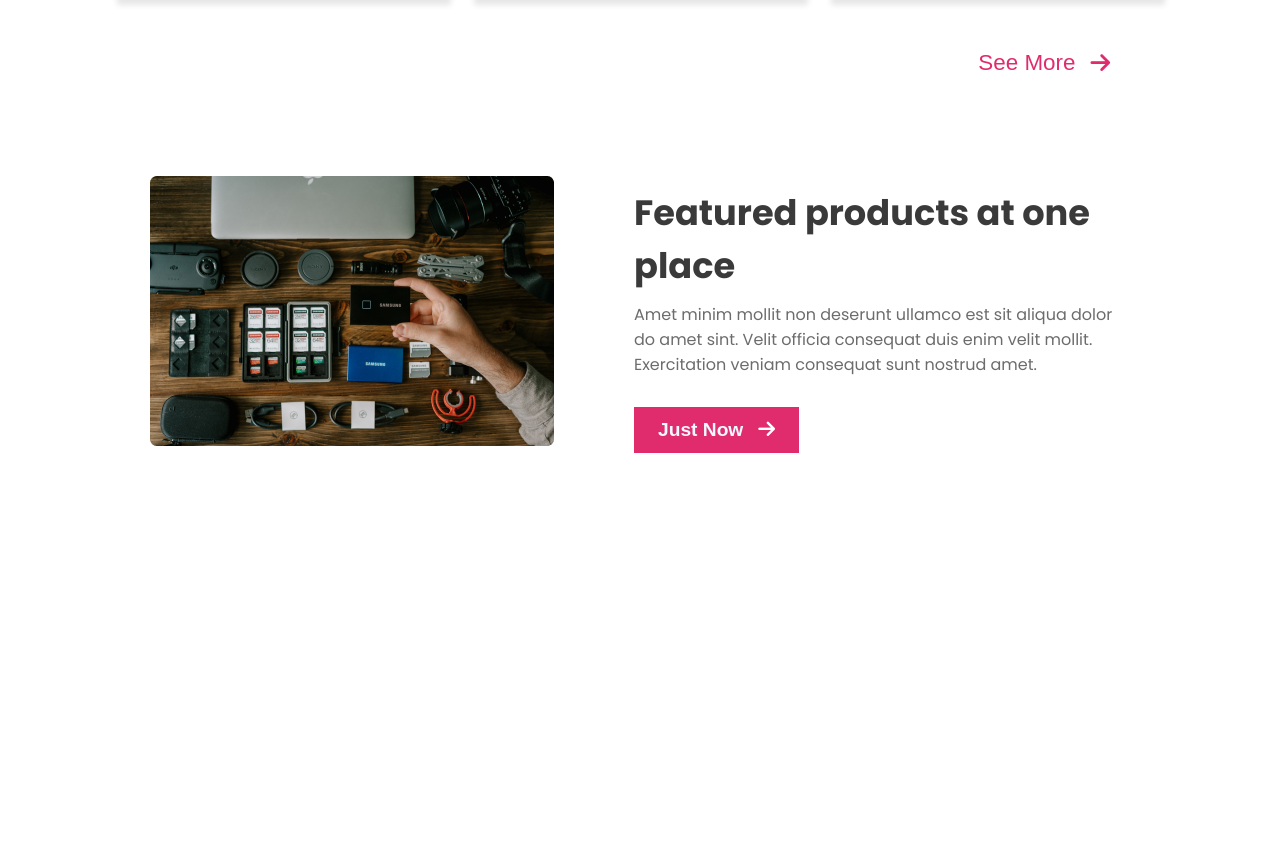
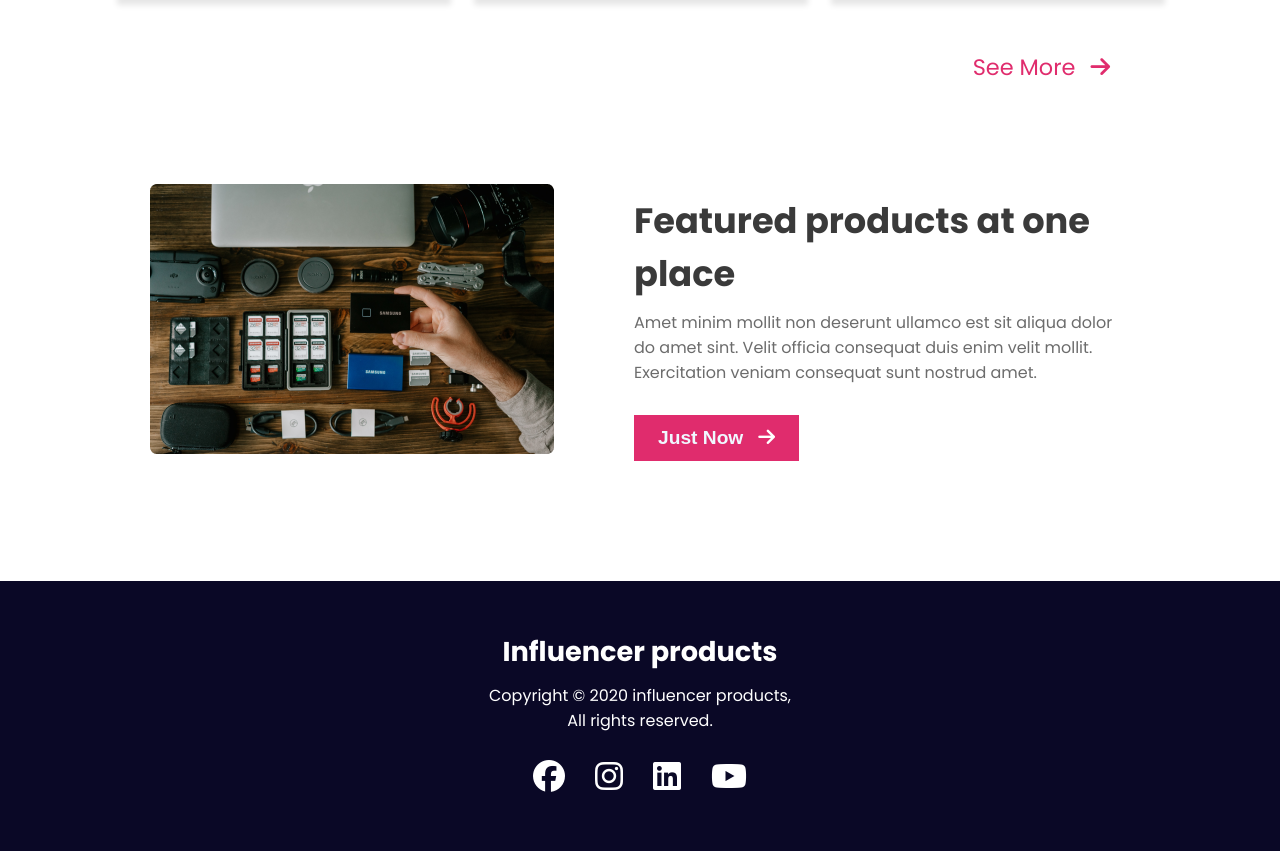
Before and after one commit to salmanbashar1009/gadget-and-gear-website, a plain HTML site: page index.html in a window 1280 px wide. Shown: the part 2459-3310 px from the top of the page. Before the commit the page ends 2972 px from the top, so only its background shows below. Drawn offline with Linux system fonts and the light colour scheme.

Commit message:
footer section added

```diff
--- a/index.html
+++ b/index.html
@@ -28,7 +28,8 @@
         <div class="banner-container">
             <div class="banner-content">
                 <h2 class="banner-title">Start your Journey as<br>Influencer</h2>
-                <p class="banner-description body-text-grey-color">Lorem ipsum dolor sit amet, consectetur adipiscing elit.<br>Sem vestibulum sed scelerisque eros. Lectus faucibus.</p>
+                <p class="banner-description body-text-grey-color">Lorem ipsum dolor sit amet, consectetur adipiscing
+                    elit.<br>Sem vestibulum sed scelerisque eros. Lectus faucibus.</p>
                 <button class="primary-btn">Pre-book Now!</button>
             </div>
             <div class="banner-img">
@@ -147,7 +148,8 @@
                 </div>
             </div>
             <div class="text-btn-container">
-                <button class="text-btn">See More  <i class="fa-solid fa-arrow-right", style="color: #E02C6D;"></i></button>
+                <a class="text-btn" href="">See More <i class="fa-solid fa-arrow-right" ,
+                        style="color: #E02C6D;"></i></a>
             </div>
         </section>
         <section class="feature-section">
@@ -157,8 +159,11 @@
                 </div>
                 <div class="feature-content">
                     <h3 class="feature-title">Featured products at one place</h3>
-                    <p class="feature-description">Amet minim mollit non deserunt ullamco est sit aliqua dolor do amet sint. Velit officia consequat duis enim velit mollit. Exercitation veniam consequat sunt nostrud amet.</p>
-                    <button class="primary-btn secondary-btn">Just Now  <i class="fa-solid fa-arrow-right", style="color: white;"></i></button>
+                    <p class="feature-description">Amet minim mollit non deserunt ullamco est sit aliqua dolor do amet
+                        sint. Velit officia consequat duis enim velit mollit. Exercitation veniam consequat sunt nostrud
+                        amet.</p>
+                    <button class="primary-btn secondary-btn">Just Now <i class="fa-solid fa-arrow-right" ,
+                            style="color: white;"></i></button>
                 </div>
             </div>
         </section>
@@ -166,7 +171,16 @@
     </main>
     <!-- main body ended -->
     <footer>
-
+        <div class="footer-content">
+            <h3 class="footer-title">Influencer products</h3>
+            <p class="footer-description">Copyright © 2020 influencer products,<br>All rights reserved.</p>
+            <div class="social-media">
+                <a href=""><i class="fa-brands fa-facebook"></i></a>
+                <a href=""><i class="fa-brands fa-instagram"></i></a>
+                <a href=""><i class="fa-brands fa-linkedin"></i></a>
+                <a href=""><i class="fa-brands fa-youtube"></i></a>
+            </div>
+        </div>
     </footer>
 
 </body>
--- a/style.css
+++ b/style.css
@@ -186,7 +186,7 @@ main{
 }
 
 .text-btn{
-    border: none;
+    text-decoration: none;
     font-size: 1.4rem;
     font-family: 500;
     color: #E02C6D;
@@ -235,6 +235,46 @@ main{
     padding: 12px 24px;
     border-radius: 0px;
 }
+/* feature section styles ended */
+
+/* footer styles started  */
+
+footer{
+    background: #0A0826;
+}
+
+.footer-content{
+    text-align: center;
+    color: white;
+    margin-top: 60px;
+    padding: 50px 0px;
+}
+.footer-title{
+    font-size: 1.7rem;
+    margin-bottom: 10px;
+}
+
+.footer-description{
+    font-size: 1..1rem;
+    margin-bottom: 20px;
+}
+
+.social-media{
+    display: flex;
+    gap: 30px;
+    justify-content: center;
+    align-items: center;
+    font-size: 2rem;
+}
+
+.social-media a{
+    color: white;
+    text-decoration: none;
+}
+
+
+
+
 /* responsive styles started */
 /* for mobile devices */
 @media screen and (max-width: 576px) {
```
Lines whose indentation alone changed are shown as unchanged.
